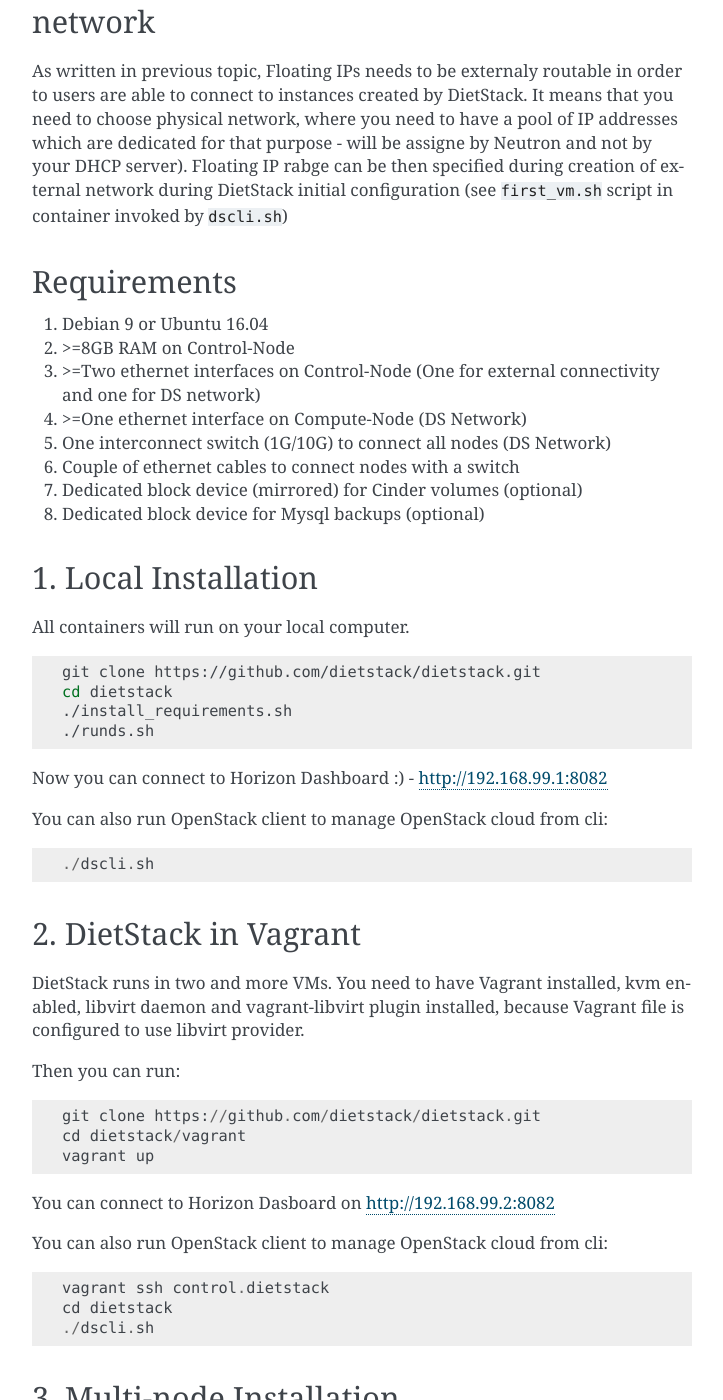
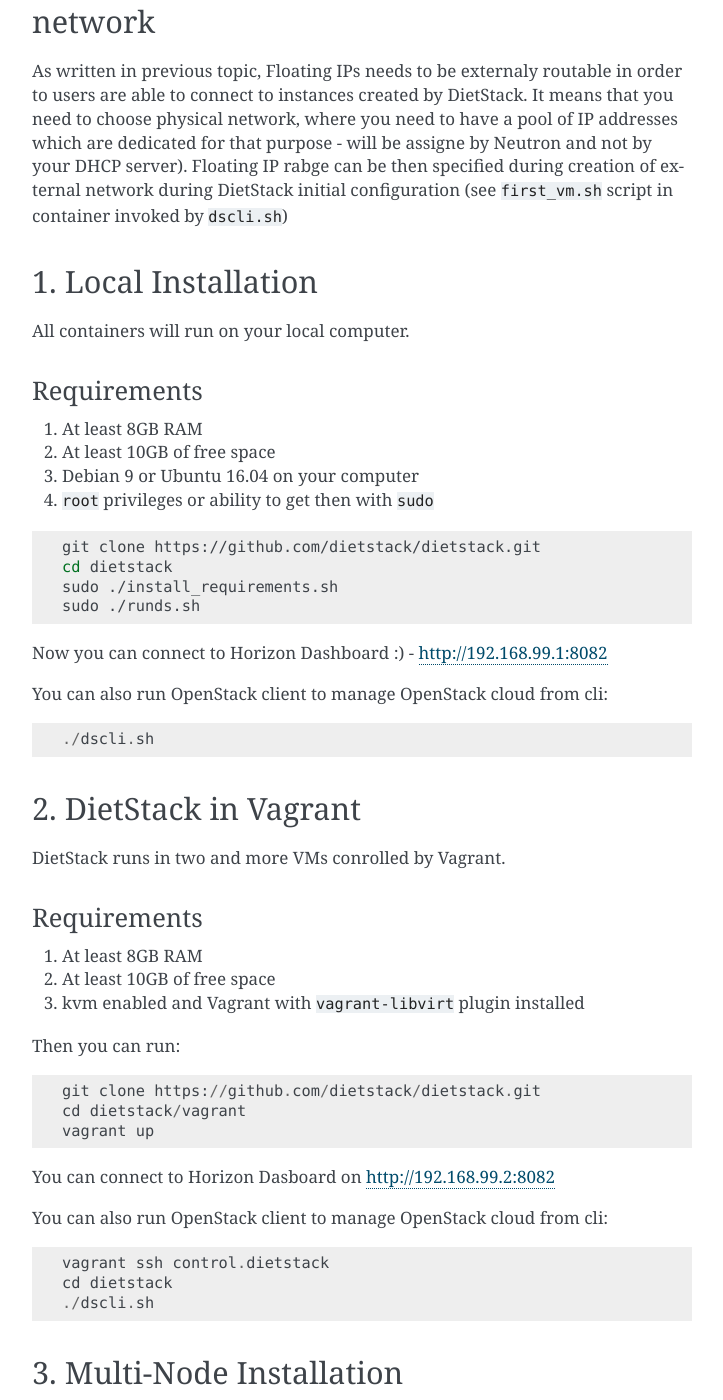
Before and after one commit to dietstack/dietstack, a Sphinx documentation site: the page built from doc/installation.rst, in a window 1280 px wide and 1400 px high, scrolled down 669 px. Shown: the whole window, without its empty margins (388-1111 px from the left). Built offline with Sphinx 7.4.7, drawn with Linux system fonts in a browser that asks for light colours; some of the changed text lies outside the part shown.

Commit message:
Updated doc

```diff
--- a/doc/development.rst
+++ b/doc/development.rst
@@ -6,7 +6,7 @@
 Whole development is done in `GitHub DietStack organization <https://github.com/dietstack>`_.
 
 Each openstack service has own git repository (docker-service_name) and is automatically built
-and tested on `Buildbot server <http://127.0.0.1:8081>`_. If test of container succesfuly passed,
+and tested on `Buildbot server <http://127.0.0.1:8081>`_. If test of container succesfuly passes,
 container is pushed to `DockerHub <https://hub.docker.com/u/dietstack/>`_
 
 We are working on bigger integration nightly testing with a
--- a/doc/foreword.rst
+++ b/doc/foreword.rst
@@ -1,6 +1,9 @@
 Foreword
 ========
 
+Whole project is just my hobby project. I always wanted to have small, cheap private cloud at home.
+I have built couple of OpenStack private cloud solutions so I decided to use the experience and
+prepare OpenStack distribution which is as easy to install and manage as possible.
 All services runs in Docker_ containers and basic
 deployment is done by simple bash script. There is no need to hassle with
 config files, because these are generated by DietStack containers during
--- a/doc/installation.rst
+++ b/doc/installation.rst
@@ -31,29 +31,25 @@
 Floating IP rabge can be then specified during creation of external network during DietStack
 initial configuration (see ``first_vm.sh`` script in container invoked by ``dscli.sh``)
 
-Requirements
-------------
-
-1. Debian 9 or Ubuntu 16.04
-2. >=8GB RAM on Control-Node
-3. >=Two ethernet interfaces on Control-Node (One for external connectivity and one for DS network)
-4. >=One ethernet interface on Compute-Node (DS Network)
-5. One interconnect switch (1G/10G) to connect all nodes (DS Network)
-6. Couple of ethernet cables to connect nodes with a switch
-7. Dedicated block device (mirrored) for Cinder volumes (optional)
-8. Dedicated block device for Mysql backups (optional)
-
 
 1. Local Installation
 ---------------------
 All containers will run on your local computer.
 
+Requirements
+^^^^^^^^^^^^
+
+1. At least 8GB RAM
+2. At least 10GB of free space
+3. Debian 9 or Ubuntu 16.04 on your computer
+4. ``root`` privileges or ability to get then with ``sudo``
+
 .. code-block:: bash
 
     git clone https://github.com/dietstack/dietstack.git
     cd dietstack
-    ./install_requirements.sh
-    ./runds.sh
+    sudo ./install_requirements.sh
+    sudo ./runds.sh
 
 Now you can connect to Horizon Dashboard :) - http://192.168.99.1:8082
 
@@ -63,9 +59,14 @@
 
 2. DietStack in Vagrant
 -----------------------
-DietStack runs in two and more VMs. You need to have Vagrant installed, kvm enabled, libvirt
-daemon and vagrant-libvirt plugin installed, because Vagrant file is configured to use libvirt
-provider.
+DietStack runs in two and more VMs conrolled by Vagrant.
+
+Requirements
+^^^^^^^^^^^^
+
+1. At least 8GB RAM
+2. At least 10GB of free space
+3. kvm enabled and Vagrant with ``vagrant-libvirt`` plugin installed
 
 Then you can run::
 
@@ -81,11 +82,25 @@
     cd dietstack
     ./dscli.sh
 
-3. Multi-node Installation
+3. Multi-Node Installation
 --------------------------
 
-TODO:
+This is installation you will need to use when you would like to use DietStack for the real
+purposes.
 
+Requirements
+^^^^^^^^^^^^
+
+1. Debian 9 or Ubuntu 16.04 already installed on all nodes
+2. At least 8GB RAM on Control-Node
+3. At least two ethernet interfaces on Control-Node (One for external connectivity and one for
+   DS network)
+4. At least one ethernet interface on Compute-Node (DS Network)
+5. One DS switch (1G/10G) to connect all nodes (DS Network)
+6. Couple of ethernet cables to connect nodes with a switch
+7. Dedicated block device (mirrored) for Cinder volumes (optional)
+8. Dedicated block device for Mysql backups (optional)
+9. ``root`` privileges or ability to get then with ``sudo`` on all nodes
 
 .. image:: images/dietstack_net_1.svg
    :align: center
```
